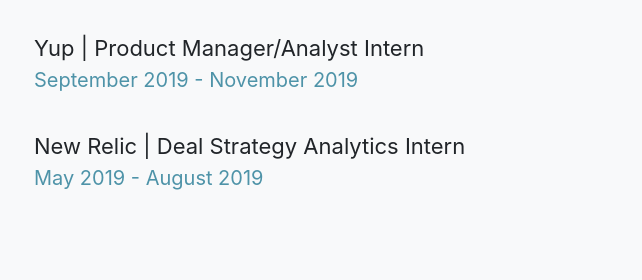
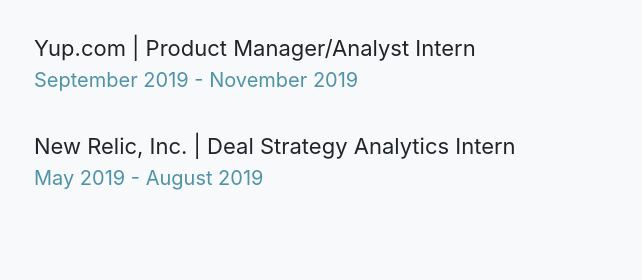
Before and after one commit to erinyliu/erinyliu.github.io, a website with bundled scripts: page index.html in a window 1280 px wide. Shown: the part 1685-1965 px from the top of the page, 403-1045 px from the left. Built offline with nearby package versions, Linux system fonts and the light colour scheme.

Commit message:
resume consistency

```diff
--- a/index.html
+++ b/index.html
@@ -130,7 +130,7 @@
                     <img class="logo" src="assets/yup-logo.png">
               </div>
               <div class="resume-text">
-                      <div class="company">Yup | Product Manager/Analyst Intern</div>
+                      <div class="company">Yup.com | Product Manager/Analyst Intern</div>
                       <div class="date">September 2019 - November 2019</div>
               </div>
         </div>
@@ -140,7 +140,7 @@
                   <img class="logo" src="assets/nr.png">
               </div>
               <div class="resume-text">
-                      <div class="company">New Relic | Deal Strategy Analytics Intern</div>
+                      <div class="company">New Relic, Inc. | Deal Strategy Analytics Intern</div>
                       <div class="date">May 2019 - August 2019</div>
               </div>
         </div>
```
